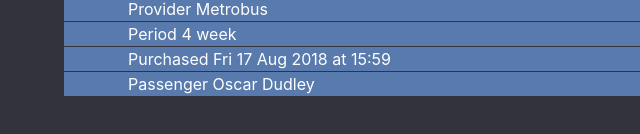
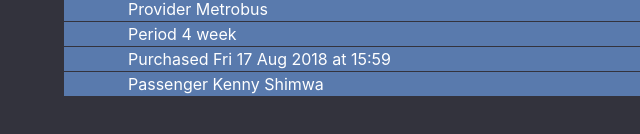
Before and after one commit to timbutcher/timbutcher.github.io, a plain HTML site: page index.html in a window 1280 px wide. Shown: the part 582-716 px from the top of the page, 0-640 px from the left. Drawn offline with nearby package versions, Linux system fonts and the light colour scheme.

Commit message:
Update index.html

```diff
--- a/index.html
+++ b/index.html
@@ -63,7 +63,7 @@
     <p>&emsp;&emsp;&emsp;&emsp;Provider Metrobus</p>
     <p>&emsp;&emsp;&emsp;&emsp;Period 4 week</p>
     <p>&emsp;&emsp;&emsp;&emsp;Purchased Fri 17 Aug 2018 at 15:59</p>
-    <p>&emsp;&emsp;&emsp;&emsp;Passenger Oscar Dudley</p>
+    <p>&emsp;&emsp;&emsp;&emsp;Passenger Kenny Shimwa</p>
   </div>
 </div>
 
```
